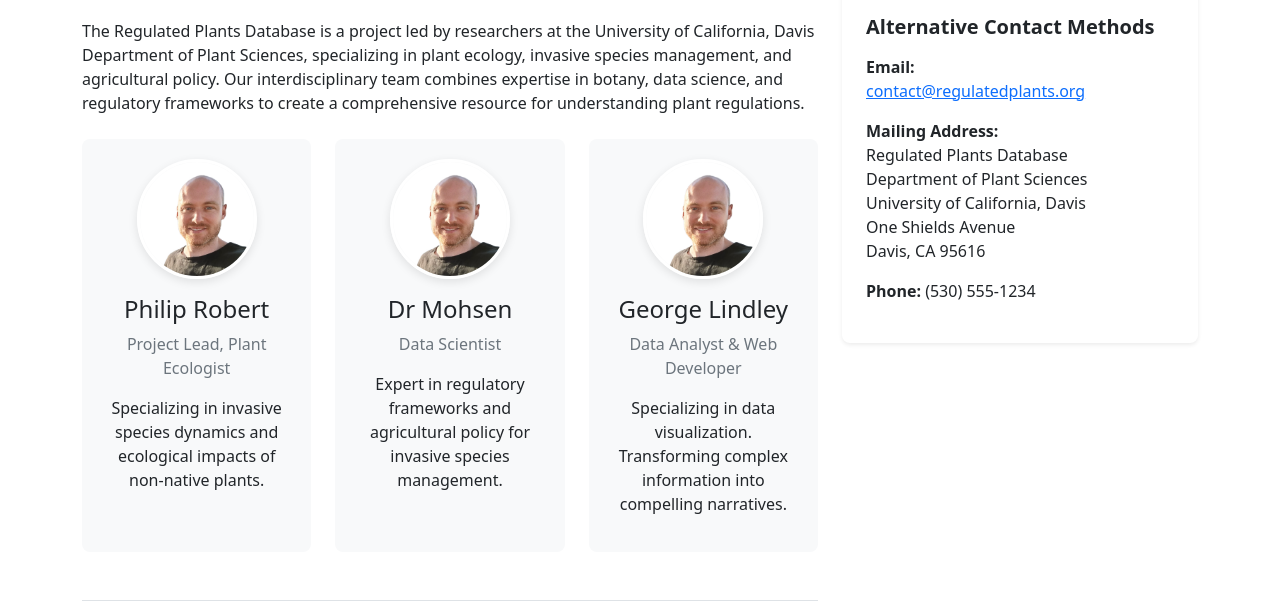
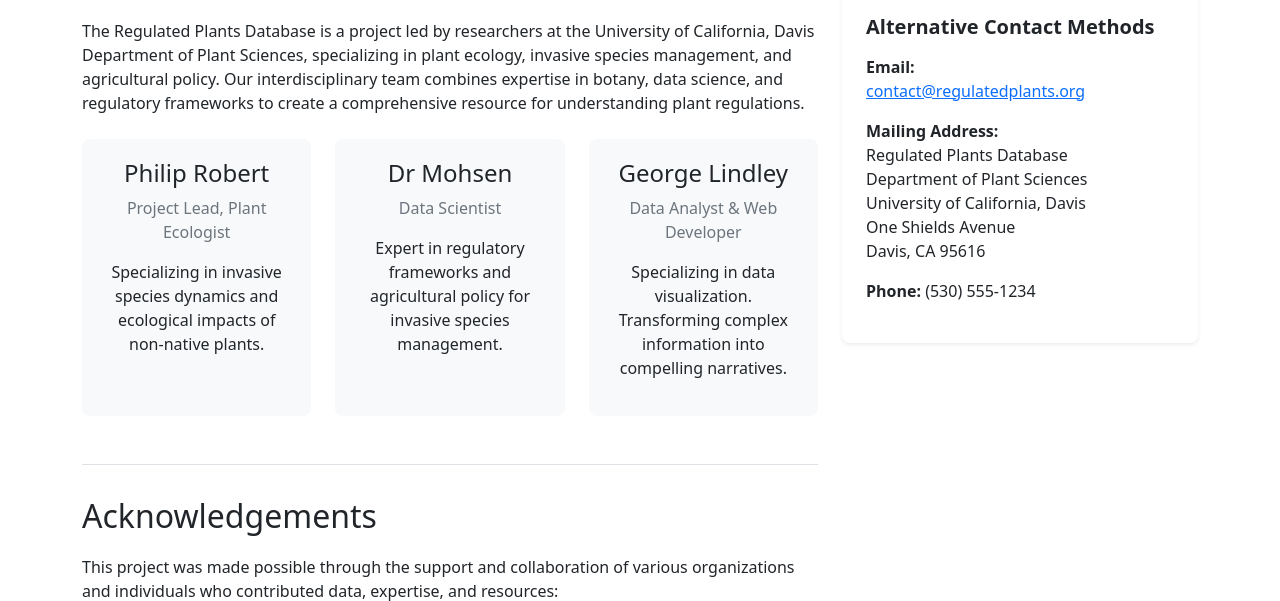
Before and after one commit to oozr/invasive_plants, a Flask app: page /about/ in a window 1280 px wide. Shown: the part 940-1541 px from the top of the page. Run offline with Flask 2, Linux system fonts and the light colour scheme; parts of the project's set-up code (start-up, migrations or seed data) failed here and were passed over; some libraries are stand-ins or nearby versions.

Commit message:
subtract the team images

```diff
--- a/app/templates/about.html
+++ b/app/templates/about.html
@@ -33,9 +33,6 @@
                 <div class="row">
                     <div class="col-md-4 mb-4">
                         <div class="team-member">
-                            <div class="team-photo-container mb-3">
-                                <img src="{{ url_for('static', filename='img/george_profile.jpg') }}" alt="Dr. Jane Smith" class="team-photo img-fluid rounded-circle">
-                            </div>
                             <h4>Philip Robert</h4>
                             <p class="text-muted">Project Lead, Plant Ecologist</p>
                             <p>Specializing in invasive species dynamics and ecological impacts of non-native plants.</p>
@@ -43,9 +40,6 @@
                     </div>
                     <div class="col-md-4 mb-4">
                         <div class="team-member">
-                            <div class="team-photo-container mb-3">
-                                <img src="{{ url_for('static', filename='img/george_profile.jpg') }}" alt="Dr. Michael Chen" class="team-photo img-fluid rounded-circle">
-                            </div>
                             <h4>Dr Mohsen</h4>
                             <p class="text-muted">Data Scientist</p>
                             <p>Expert in regulatory frameworks and agricultural policy for invasive species management.</p>
@@ -53,9 +47,6 @@
                     </div>
                     <div class="col-md-4 mb-4">
                         <div class="team-member">
-                            <div class="team-photo-container mb-3">
-                                <img src="{{ url_for('static', filename='img/george_profile.jpg') }}" alt="George Lindley" class="team-photo img-fluid rounded-circle">
-                            </div>
                             <h4>George Lindley</h4>
                             <p class="text-muted">Data Analyst & Web Developer</p>
                             <p>Specializing in data visualization. Transforming complex information into compelling narratives.</p>
```
Also changed, not shown: app/static/img/george_profile.jpg (deleted).
